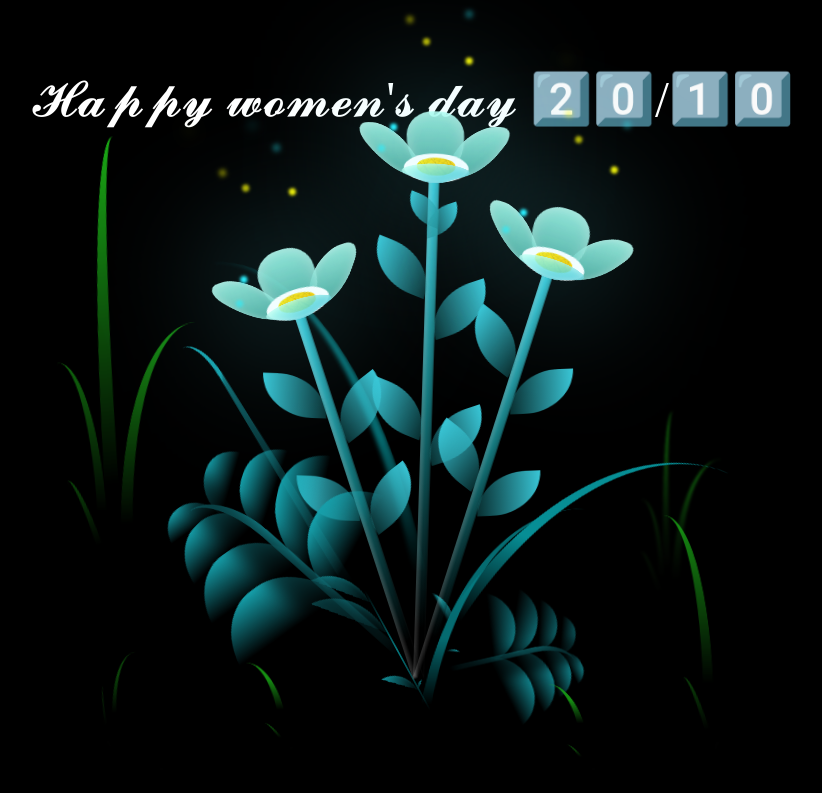
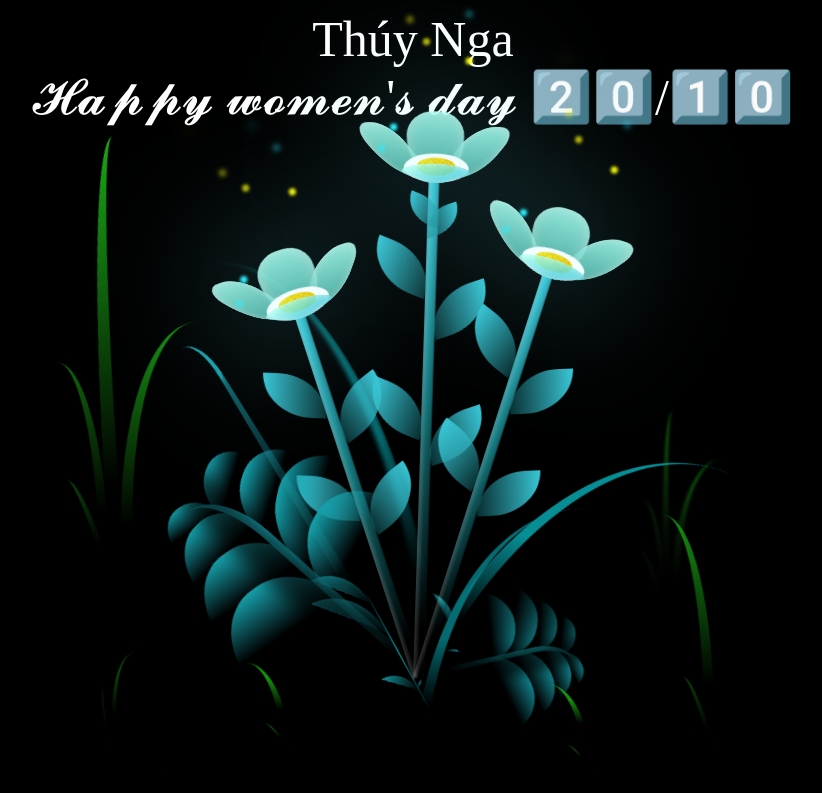
Before and after one commit to Enty2905/Love, a plain HTML site: page index.html in a window 1280 px wide. Shown: the whole page, without its empty margins (227-1049 px from the left). Drawn offline with Linux system fonts and the light colour scheme.

Commit message:
first commitd

```diff
--- a/index.html
+++ b/index.html
@@ -10,7 +10,10 @@
 
 <body class="not-loaded">
     <div class="night"></div>
-    <div class="happy-woman-day">𝓗𝓪𝓹𝓹𝔂 𝔀𝓸𝓶𝓮𝓷'𝓼 𝓭𝓪𝔂 2️⃣0️⃣/1️⃣0️⃣</div>
+    <div class="happy-woman-day">
+      <p style="text-align: center;">Thúy Nga</p>
+      𝓗𝓪𝓹𝓹𝔂 𝔀𝓸𝓶𝓮𝓷'𝓼 𝓭𝓪𝔂 2️⃣0️⃣/1️⃣0️⃣
+    </div>
     <div class="flowers">
       <div class="flower flower--1">
         <div class="flower__leafs flower__leafs--1">
--- a/style.css
+++ b/style.css
@@ -35,7 +35,7 @@ body {
   color: white;
   font-size: 50px;
   position: fixed;
-  top: 70px;
+  top: 10px;
 }
 .happy-woman-day-2{
   top: 0;
```
